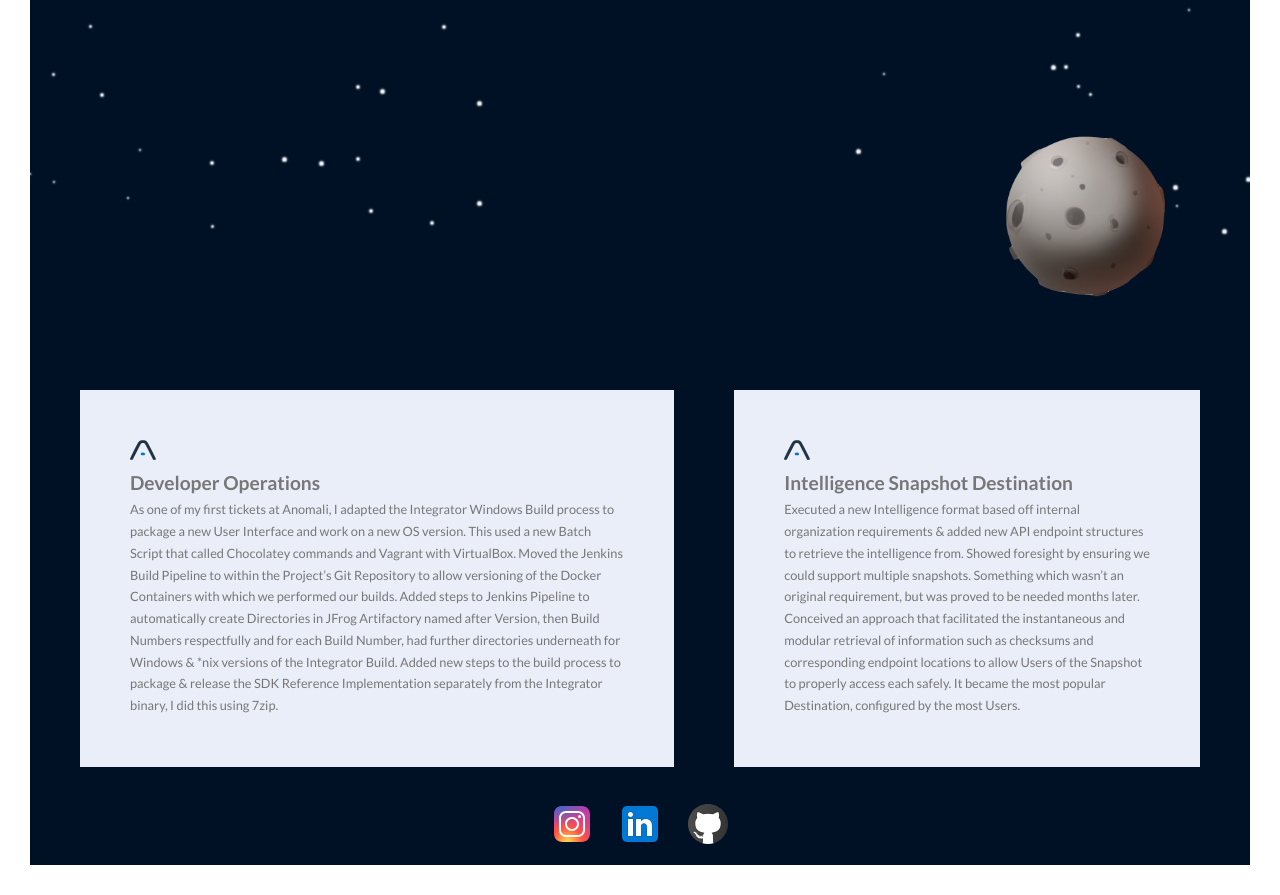
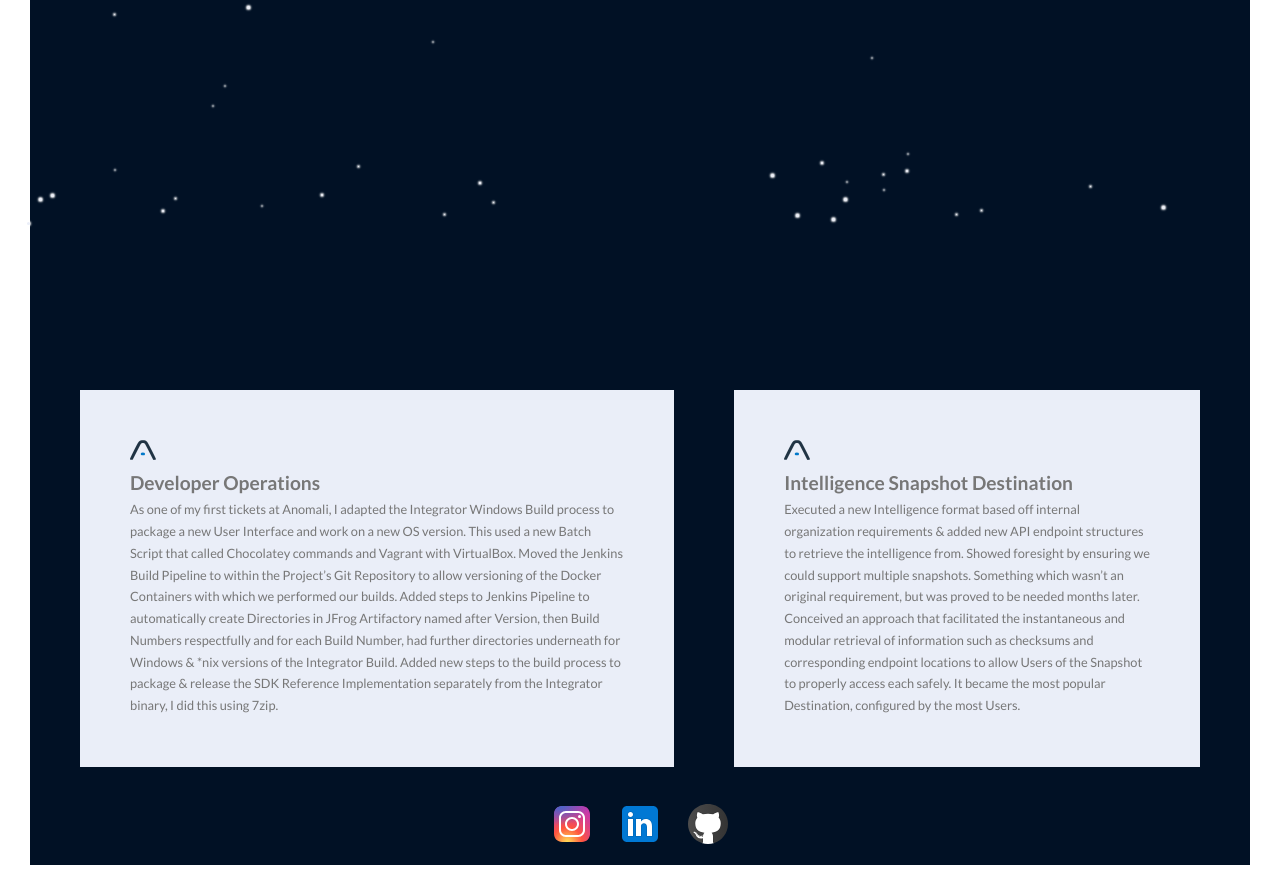
Before and after one commit to tmccaffrey914/cv-website, a React app: page / in a window 1280 px wide. Shown: the part 1880-2775 px from the top of the page. Built offline with nearby package versions, Linux system fonts and the light colour scheme.

Commit message:
Remove Ugly Big Moon

```diff
--- a/src/VisualInterlude.jsx
+++ b/src/VisualInterlude.jsx
@@ -11,29 +11,20 @@ class VisualInterlude extends React.Component {
   constructor(props) {
     super(props);
     this.state = {
-      moonPosition: 0,
       dustPosition: 0,
       astronautPosition: 0
     };
-    this.moon = React.createRef();
     this.dust = React.createRef();
     this.astronaut = React.createRef();
   }
 
   componentDidMount() {
-    const moonCoordinates = this.moon.current.getBoundingClientRect();
     const dustCoordinates = this.dust.current.getBoundingClientRect();
     const astronautCoordinates = this.astronaut.current.getBoundingClientRect();
     this.setState({
-      moonPosition: moonCoordinates.y,
       dustPosition: dustCoordinates.y,
       astronautPosition: astronautCoordinates.y
     });
-  }
-
-  resolveMoonTransformation(factorOfTranslation, direction) {
-    let difference = (this.props.scrollPosition - this.state.moonPosition) * direction;
-    return `translate(0rem, ${difference/factorOfTranslation}rem)`
   }
 
   resolveDustTransformation(factorOfTranslation, direction) {
@@ -54,7 +45,6 @@ class VisualInterlude extends React.Component {
             return <FlashingStar number={index} cursorX={this.props.cursorX} cursorY={this.props.cursorY}/>
           })
         }
-        <img ref={this.moon} class="moon" style={{top: "30%", left: "80%", maxWidth: "40%", maxHeight: "40%", transform: this.resolveMoonTransformation(180, -1)}} src={moon} alt="moon"/>
         <img ref={this.dust} class="moon" style={{top: "30%", left: "25%", maxWidth: "1%", maxHeight: "1%", transform: this.resolveDustTransformation(125, 1)}} src={moon} alt="moon"/>
         <img ref={this.dust} class="moon" style={{top: "26%", left: "26%", maxWidth: "2%", maxHeight: "2%", transform: this.resolveDustTransformation(150, 1)}} src={moon} alt="moon"/>
         <img ref={this.dust} class="moon" style={{top: "24%", left: "24%", maxWidth: "1%", maxHeight: "1%", transform: this.resolveDustTransformation(110, 1)}} src={moon} alt="moon"/>
```
